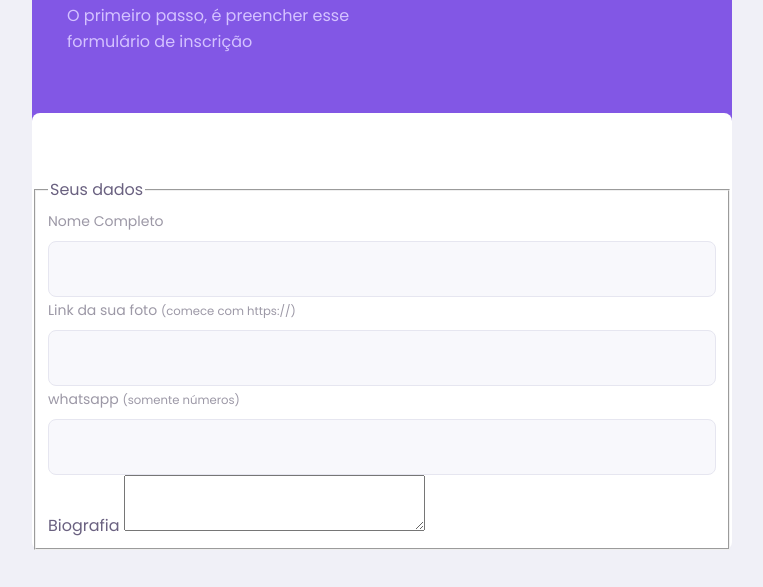
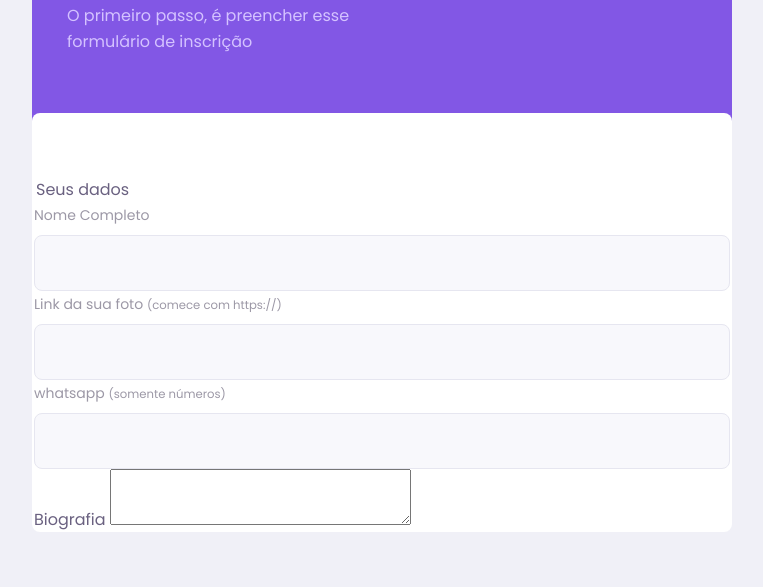
Before and after one commit to carinebatista/NLW, a plain HTML site: page give-classes.html in a window 1280 px wide. Shown: the part 203-790 px from the top of the page, without its empty margins (258-1021 px from the left). Drawn offline with Linux system fonts and the light colour scheme.

Commit message:
Add give class

```diff
--- a/css/partials/page-give-classes.css
+++ b/css/partials/page-give-classes.css
@@ -11,3 +11,12 @@
     margin: -3.2rem auto 3.2rem;
     padding-top: 6.4rem;
 }
+
+#page-give-classes fieldset{
+    border: none;
+    padding:0;
+}
+
+@media (min-width: 700px){
+
+}
```
